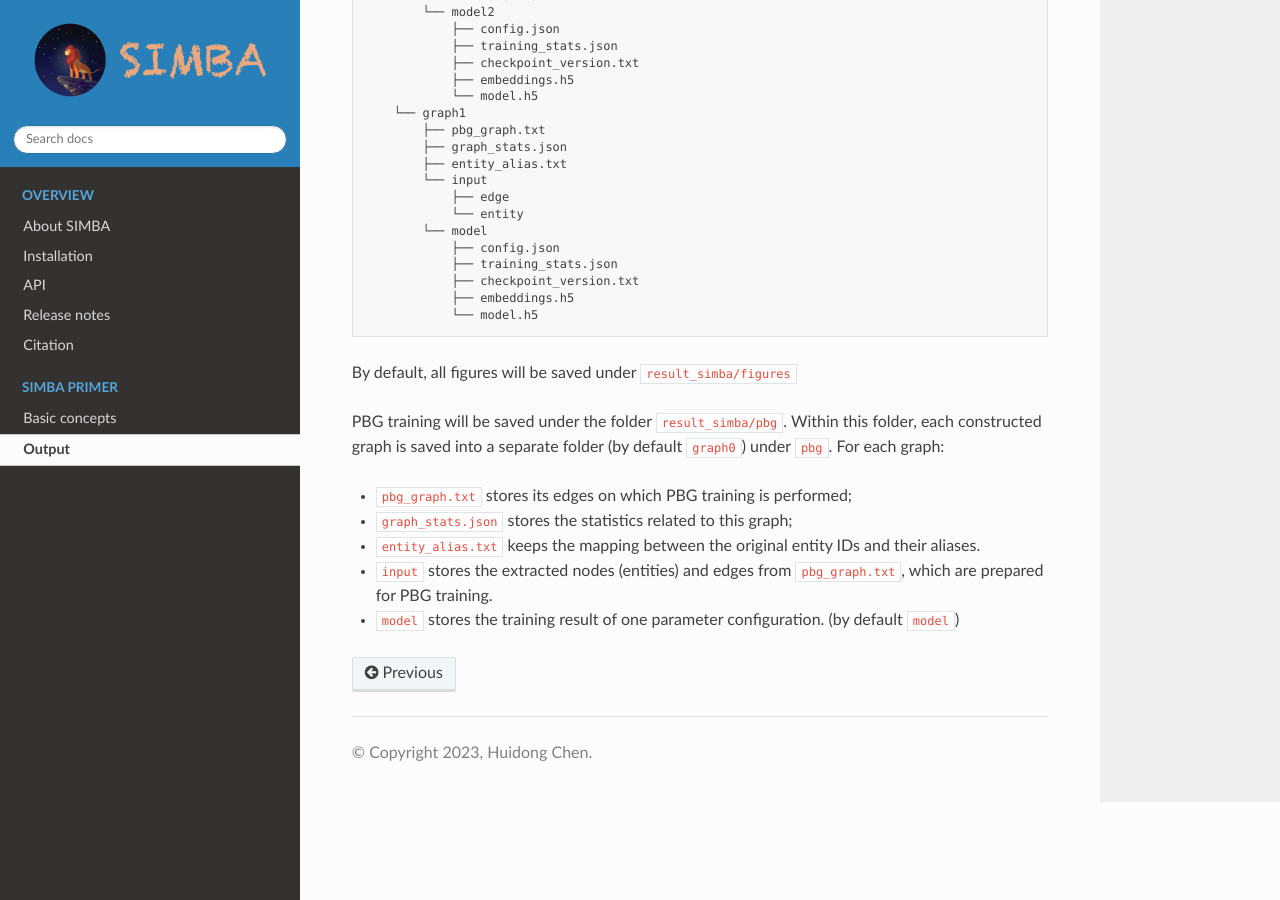
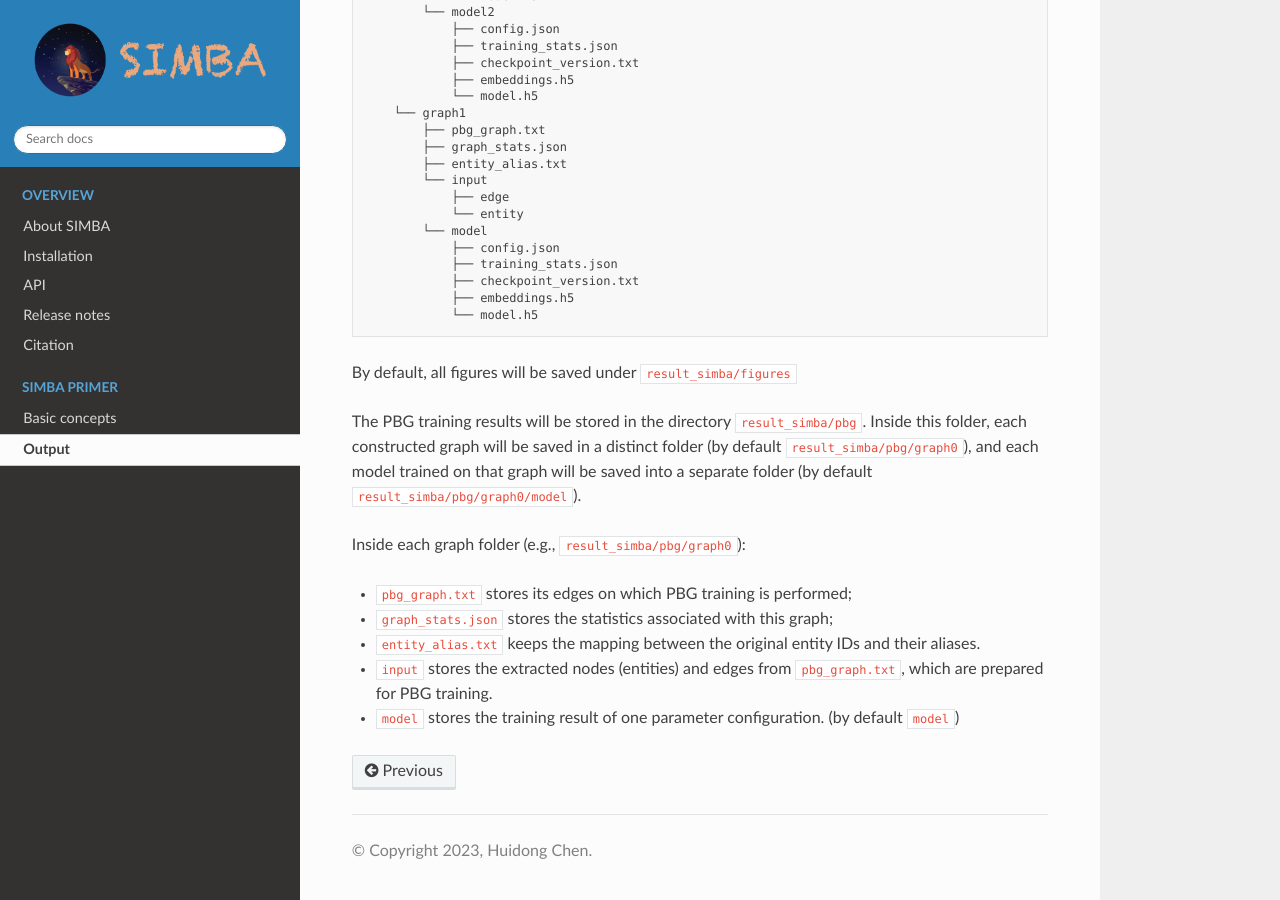
Before and after one commit to huidongchen/simba, a Sphinx documentation site: the page built from docs/source/Output.rst, in a window 1280 px wide and 900 px high, scrolled down 594 px. Built offline with Sphinx 7.4.7 and the Read the Docs theme 2.0.0, drawn with Linux system fonts in a browser that asks for light colours; pages that are not in the unit, such as notebooks, are missing from menus.

Commit message:
update readthedocs pages

```diff
--- a/docs/source/Basic concepts.rst
+++ b/docs/source/Basic concepts.rst
@@ -5,7 +5,7 @@ Basic concepts
 
 Graph construction
 ~~~~~~~~~~~~~~~~~~
-SIMBA encodes entities of different types, including genes, open chromatin regions (peaks or bins), and DNA sequences (transcription factor motifs or k-mers), into a single large graph based on the relation between them. In this graph, nodes represent different entities and edges indicate the relation between entities.
+SIMBA encodes entities of different types, including genes, open chromatin regions (peaks or bins), and DNA sequences (transcription factor motifs or k-mers), into a connected large graph based on the relation between them. In this graph, nodes represent different entities and edges indicate the relation between entities.
 
 * In scRNA-seq analysis, each node represents either a cell or a gene. If a gene is expressed in a cell, then an edge is added between this gene and cell. The gene expression level is encoded into the weight of this edge.
 
@@ -46,7 +46,7 @@ During the PBG training procedure, a small percent of edges is held out (by defa
 
 Five metrics are computed on the reserved set of edges, including mean reciprocal rank (MRR, the average of the reciprocal of the ranks of all positives), R1 (the fraction of positives that rank better than all their negatives, i.e., have a rank of 1), R10 (the fraction of positives that rank in the top 10 among their negatives), R50 (the fraction of positives that rank in the top 50 among their negatives), and AUC (Area Under the Curve).
 
-By default, we show MRR along with training loss and validation loss while other metric are also available in SIMBA package (Supplementary Fig. 1a).  The learning curves for validation loss and these metrics can be used to determine when training has completed. The relative values of training and validation loss along with these evaluation metrics can be used to identify issues with training (underfitting vs overfitting) and tune the hyperparameters weight decay, embedding dimension, and number of training epochs appropriately. However, for most datasets we find that the default parameters do not need tuning.
+By default, we show MRR along with training loss and validation loss while other metric are also available in SIMBA package.  The learning curves for validation loss and these metrics can be used to determine when training has completed. The relative values of training and validation loss along with these evaluation metrics can be used to identify issues with training (underfitting vs overfitting) and tune the hyperparameters weight decay, embedding dimension, and number of training epochs appropriately. However, for most datasets we find that the default parameters do not need tuning.
 
 Softmax transformation
 ~~~~~~~~~~~~~~~~~~~~~~
--- a/docs/source/Output.rst
+++ b/docs/source/Output.rst
@@ -50,10 +50,12 @@ SIMBA result structure will look like this:
 
 By default, all figures will be saved under ``result_simba/figures``
 
-PBG training will be saved under the folder ``result_simba/pbg``. Within this folder, each constructed graph is saved into a separate folder (by default ``graph0``) under ``pbg``. For each graph:
+The PBG training results will be stored in the directory ``result_simba/pbg``. Inside this folder, each constructed graph will be saved in a distinct folder (by default ``result_simba/pbg/graph0``), and each model trained on that graph will be saved into a separate folder (by default ``result_simba/pbg/graph0/model``).
+
+Inside each graph folder (e.g., ``result_simba/pbg/graph0``):
 
 - ``pbg_graph.txt`` stores its edges on which PBG training is performed;
-- ``graph_stats.json`` stores the statistics related to this graph;
+- ``graph_stats.json`` stores the statistics associated with this graph;
 - ``entity_alias.txt`` keeps the mapping between the original entity IDs and their aliases.
 - ``input`` stores the extracted nodes (entities) and edges from ``pbg_graph.txt``, which are prepared for PBG training.
 - ``model`` stores the training result of one parameter configuration. (by default ``model``)
```
